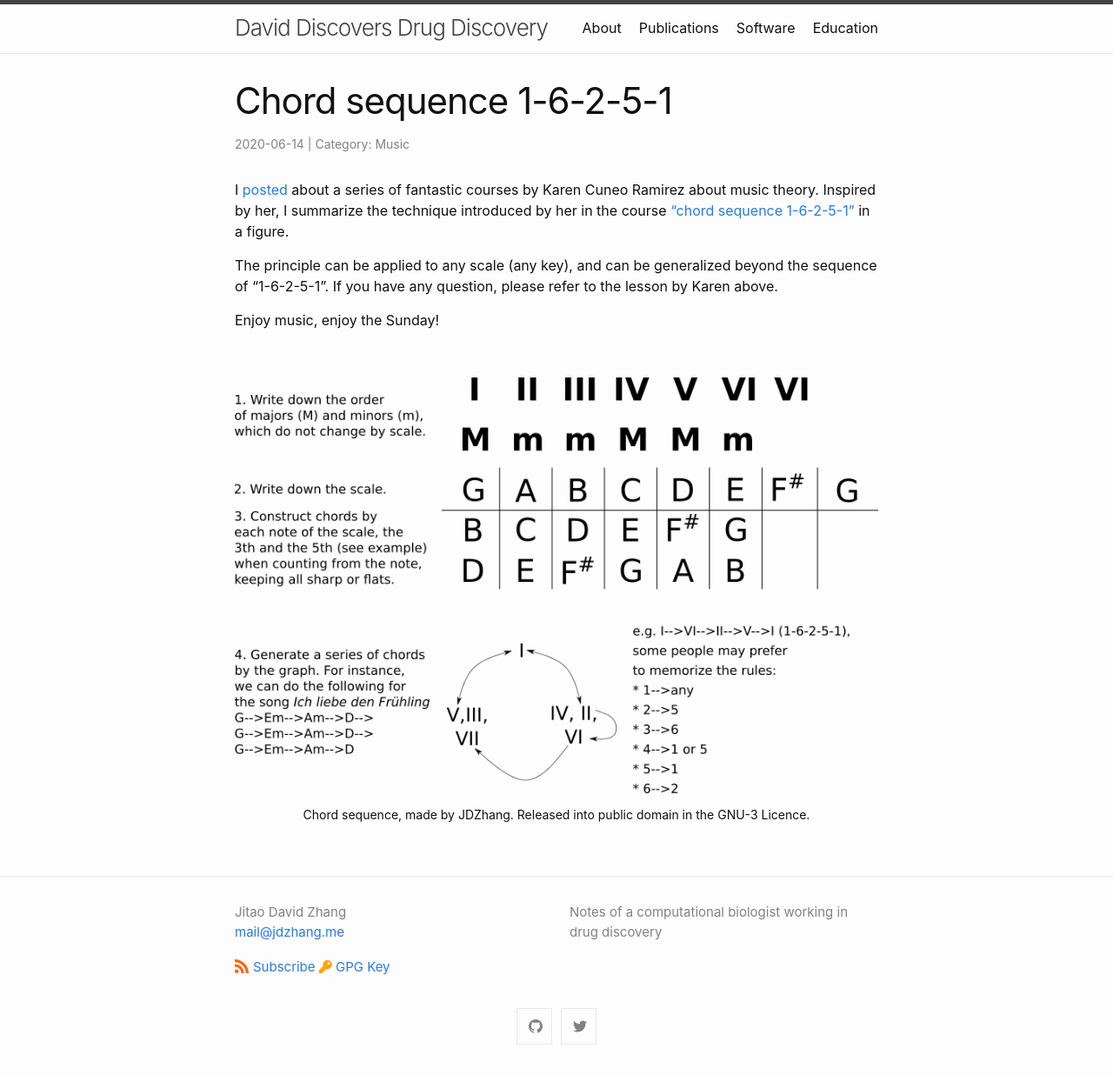
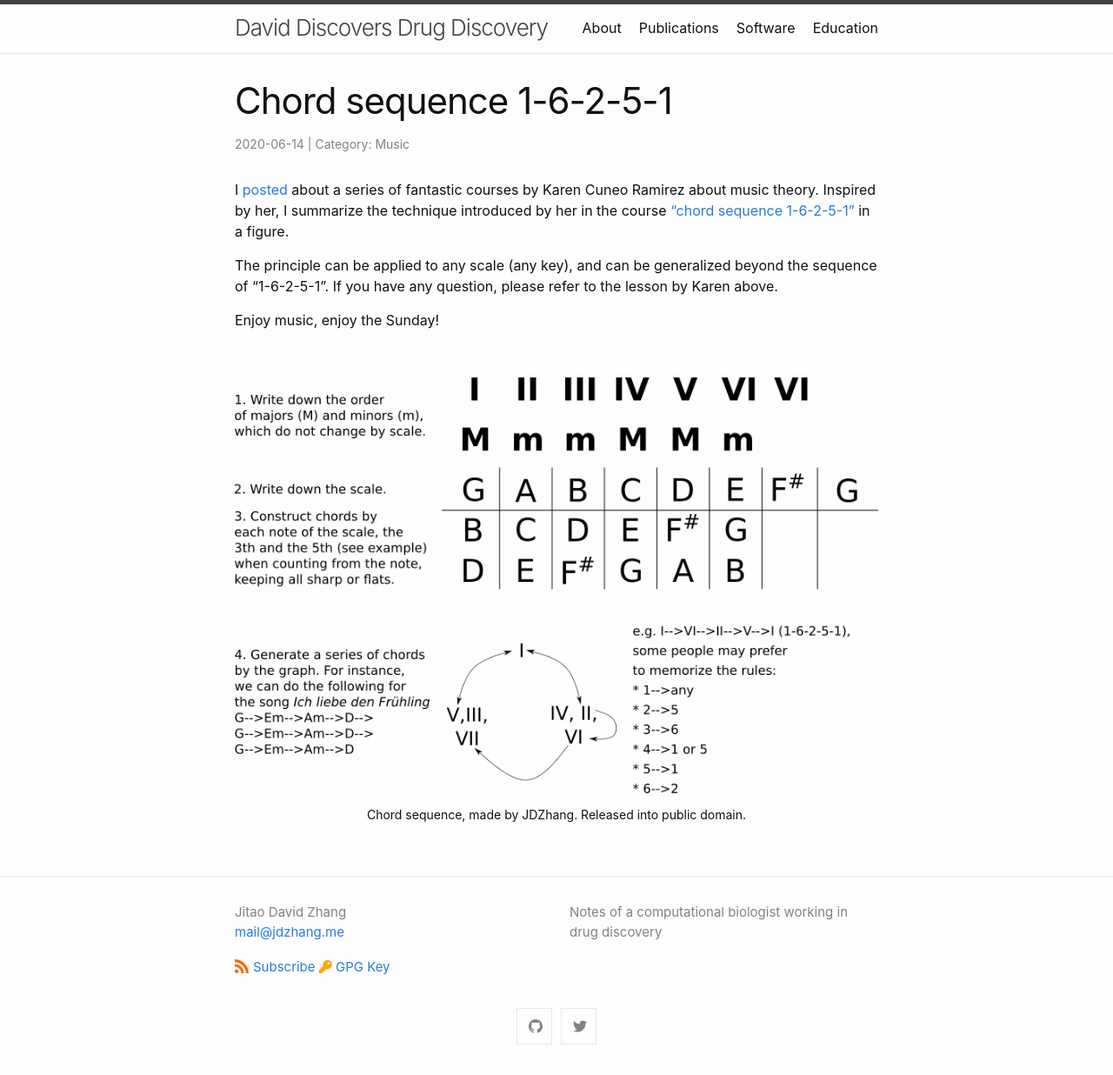
Before and after one commit to Accio/accio.github.io, a Jekyll site: the page built from _posts/2020-06-14-chord-sequence-1-6-2-5-1.md, in a window 1280 px wide. Shown: the whole page at 87% size. Built offline with Jekyll 4.4.1, drawn with Linux system fonts in a browser that asks for light colours; comment, search, counter and statistics services are not loaded.

Commit message:
no license

```diff
--- a/_posts/2020-06-14-chord-sequence-1-6-2-5-1.md
+++ b/_posts/2020-06-14-chord-sequence-1-6-2-5-1.md
@@ -17,6 +17,5 @@ Enjoy music, enjoy the Sunday!
 
 {% include image.html
 url="/assets/images/20200614-music-accord.png"
-description="Chord sequence, made by JDZhang. Released into public domain in the
-GNU-3 Licence."
+description="Chord sequence, made by JDZhang. Released into public domain."
 %}
```
